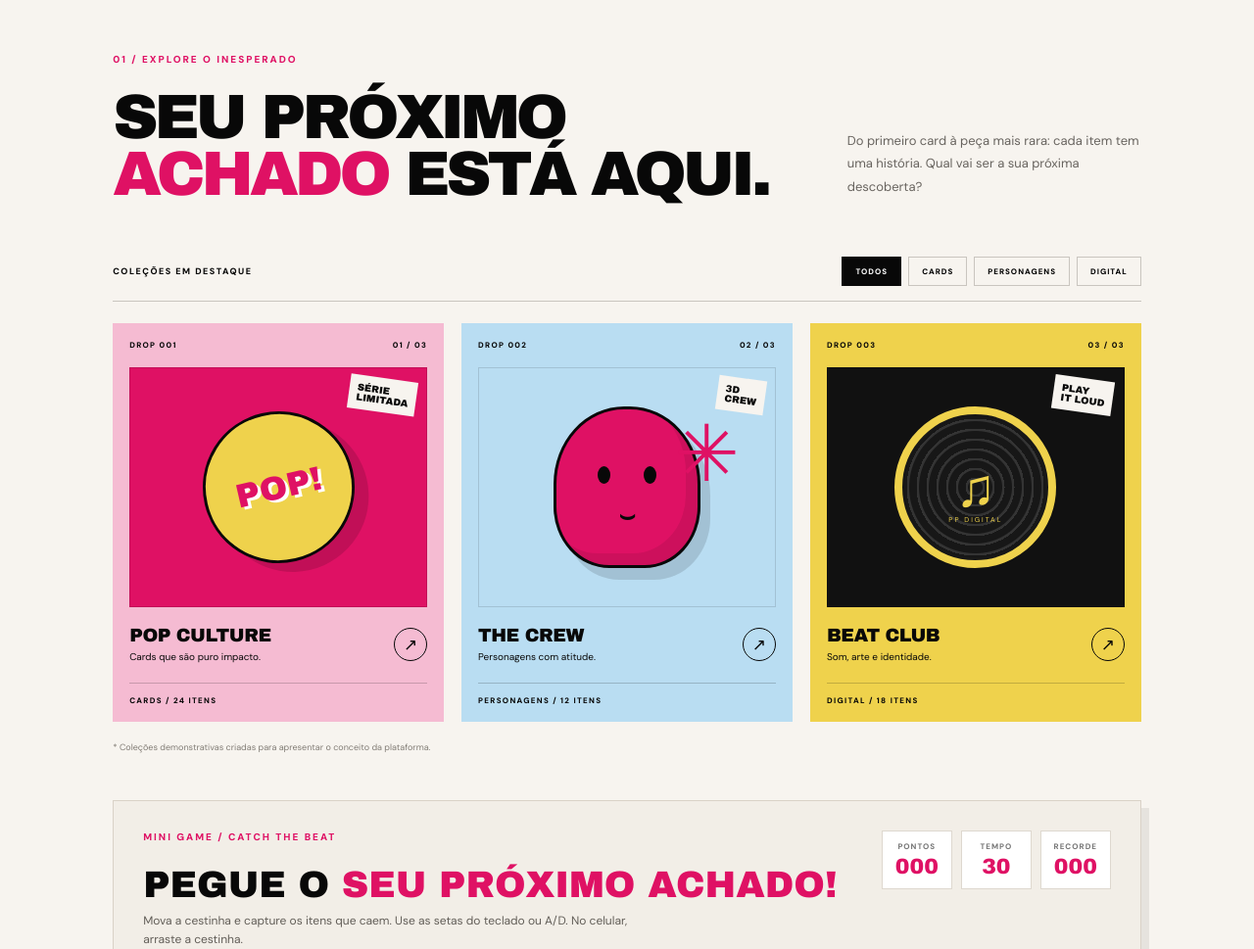
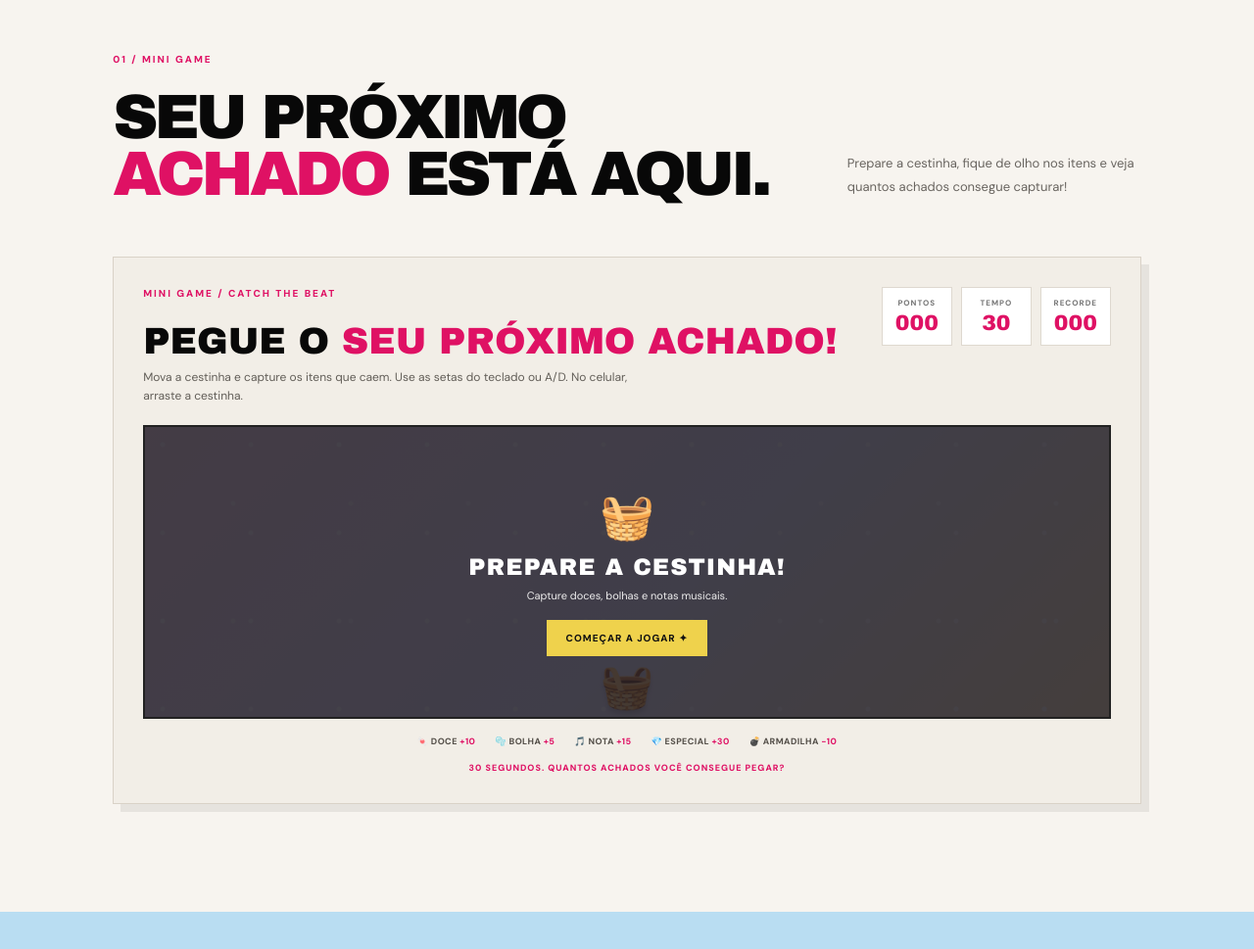
Before and after one commit to lorennamelgaco/ping-pong, a plain HTML site: page index.html in a window 1280 px wide. Shown: the part 1000-1969 px from the top of the page at 98% size. Drawn offline with nearby package versions, Linux system fonts and the light colour scheme; a script that the page names is missing.

Commit message:
Remove coleções em destaque e deixa Catch the Beat como atração principal

```diff
--- a/index.html
+++ b/index.html
@@ -52,14 +52,7 @@
     <section class="intro-strip" id="universo"><p>MAIS QUE UMA COLEÇÃO.<br><strong>UM UNIVERSO INTEIRO.</strong></p><span>✳</span><p>JUNTE MEMÓRIAS.<br><strong>DESBLOQUEIE POSSIBILIDADES.</strong></p></section>
 
     <section class="section collection-section" id="colecoes">
-      <div class="section-heading"><div><p class="eyebrow pink-text">01 / EXPLORE O INESPERADO</p><h2>SEU PRÓXIMO<br><em>ACHADO</em> ESTÁ AQUI.</h2></div><p class="section-note">Do primeiro card à peça mais rara: cada item tem uma história. Qual vai ser a sua próxima descoberta?</p></div>
-      <div class="filter-row"><span>COLEÇÕES EM DESTAQUE</span><div class="filters" role="group" aria-label="Filtrar coleções"><button class="filter active" data-filter="todos">TODOS</button><button class="filter" data-filter="cards">CARDS</button><button class="filter" data-filter="personagens">PERSONAGENS</button><button class="filter" data-filter="digital">DIGITAL</button></div></div>
-      <div class="collection-grid">
-        <article class="collect-card collect-pink" data-category="cards"><div class="collect-meta"><span>DROP 001</span><span>01 / 03</span></div><div class="collect-visual visual-pop"><div class="mini-bubble">POP!</div><span class="visual-stamp">SÉRIE<br>LIMITADA</span></div><div class="collect-info"><div><h3>POP CULTURE</h3><p>Cards que são puro impacto.</p></div><span class="arrow-circle">↗</span></div><span class="collect-type">CARDS / 24 ITENS</span></article>
-        <article class="collect-card collect-blue" data-category="personagens"><div class="collect-meta"><span>DROP 002</span><span>02 / 03</span></div><div class="collect-visual visual-toy"><div class="toy-face"><i></i><i></i><b>⌣</b></div><span class="toy-orbit">✳</span><span class="visual-stamp">3D<br>CREW</span></div><div class="collect-info"><div><h3>THE CREW</h3><p>Personagens com atitude.</p></div><span class="arrow-circle">↗</span></div><span class="collect-type">PERSONAGENS / 12 ITENS</span></article>
-        <article class="collect-card collect-yellow" data-category="digital"><div class="collect-meta"><span>DROP 003</span><span>03 / 03</span></div><div class="collect-visual visual-wave"><div class="wave-disc">♫<small>PP DIGITAL</small></div><span class="visual-stamp">PLAY<br>IT LOUD</span></div><div class="collect-info"><div><h3>BEAT CLUB</h3><p>Som, arte e identidade.</p></div><span class="arrow-circle">↗</span></div><span class="collect-type">DIGITAL / 18 ITENS</span></article>
-      </div>
-      <p class="demo-caption">* Coleções demonstrativas criadas para apresentar o conceito da plataforma.</p>
+      <div class="section-heading catch-section-heading"><div><p class="eyebrow pink-text">01 / MINI GAME</p><h2>SEU PRÓXIMO<br><em>ACHADO</em> ESTÁ AQUI.</h2></div><p class="section-note">Prepare a cestinha, fique de olho nos itens e veja quantos achados consegue capturar!</p></div>
       <div class="catch-game" id="catch-game">
         <div class="catch-game-top">
           <div><p class="eyebrow pink-text">MINI GAME / CATCH THE BEAT</p><h3>PEGUE O <em>SEU PRÓXIMO ACHADO!</em></h3><p class="catch-instructions">Mova a cestinha e capture os itens que caem. Use as setas do teclado ou A/D. No celular, arraste a cestinha.</p></div>
```
